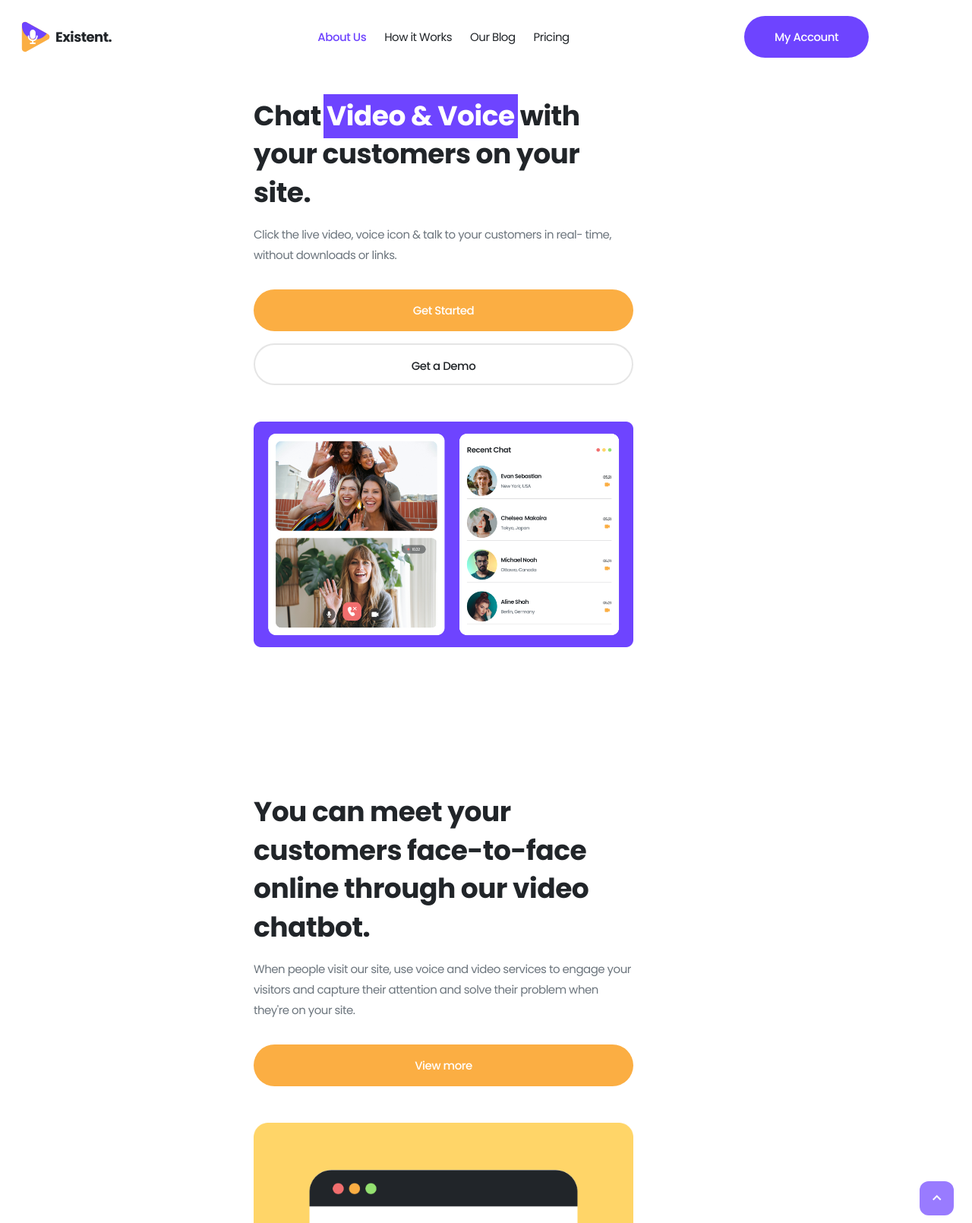
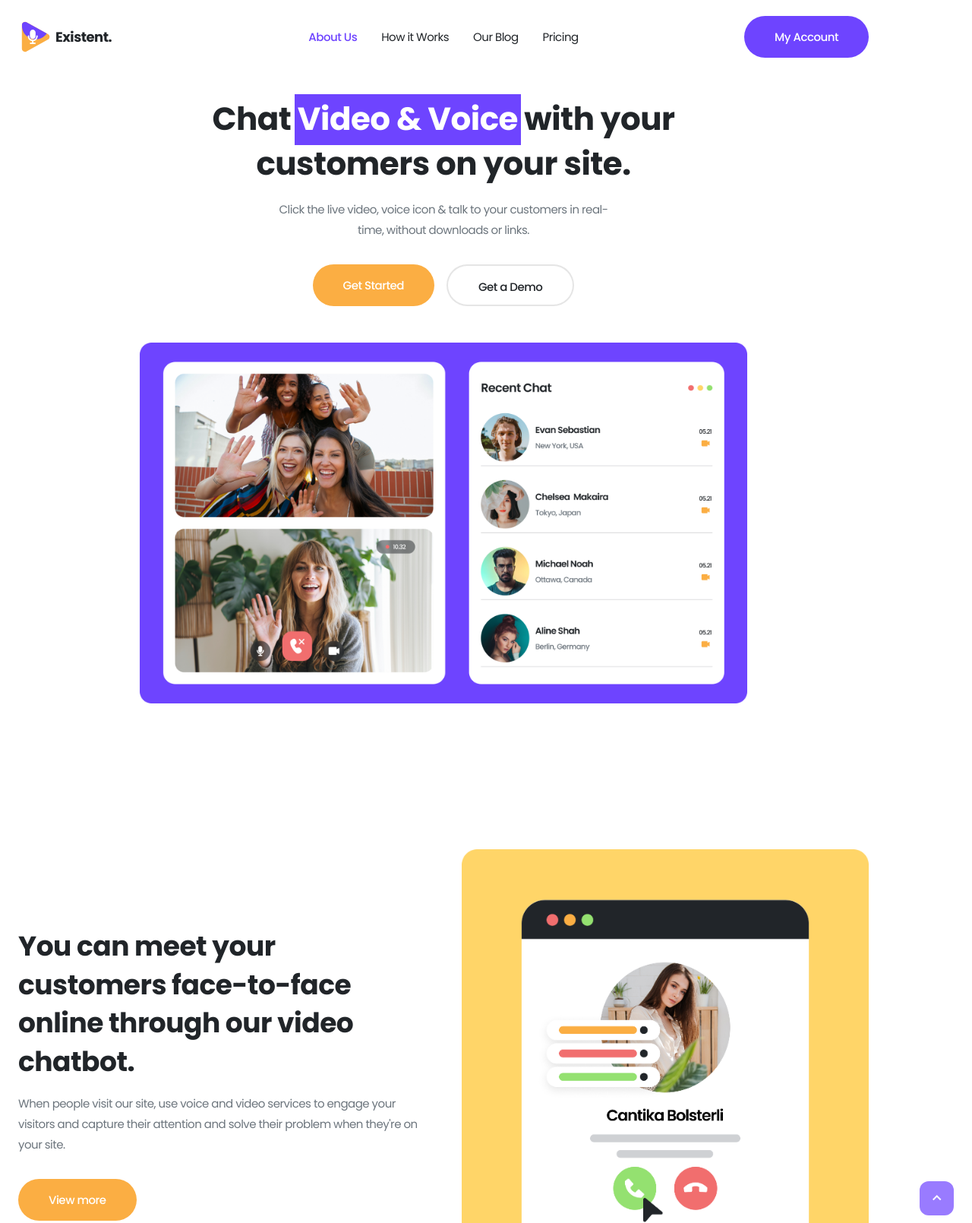
Before and after one commit to fajarfadillahh/existent-video-chatbot-landing-page-html-css-js, a plain HTML site: page index.html in a window 1280 px wide. Shown: the top 1610 px of the page at 76% size. Drawn offline with nearby package versions, Linux system fonts and the light colour scheme.

Commit message:
responsive home, features, integrates, testimonial, callback section | 968px

```diff
--- a/scss/index.scss
+++ b/scss/index.scss
@@ -239,6 +239,10 @@ img {
 .home {
   &__container {
     gap: 3rem;
+  }
+
+  &__data {
+    text-align: center;
   }
 
   &__data,
@@ -797,3 +801,76 @@ img {
     grid-template-columns: repeat(3, max-content);
   }
 }
+
+// width 968px
+@media screen and (min-width: 968px) {
+  .header__list {
+    gap: 2rem;
+  }
+
+  .home {
+    &__data {
+      width: 700px;
+    }
+
+    &__title {
+      font-size: 42px;
+    }
+
+    &__text {
+      width: 450px;
+      margin: 0 auto 2rem;
+    }
+
+    &__buttons {
+      flex-direction: row;
+      justify-content: center;
+    }
+
+    &__img {
+      width: 800px;
+    }
+  }
+
+  .features__content {
+    grid-template-columns: repeat(2, 1fr);
+    align-items: center;
+
+    &-data,
+    &-img {
+      width: auto;
+    }
+
+    &-button {
+      display: inline-flex;
+    }
+  }
+
+  .features__content:nth-child(2) .features__content-data {
+    order: 2;
+  }
+
+  .integrates__data {
+    width: 550px;
+  }
+
+  .testimonial__data {
+    width: 650px;
+  }
+
+  .callback {
+    &__container {
+      grid-template-columns: repeat(2, 1fr);
+      align-items: center;
+    }
+
+    &__img,
+    &__data {
+      width: auto;
+    }
+
+    &__button {
+      display: inline-flex;
+    }
+  }
+}
```
Also changed, not shown: css/index.css.
